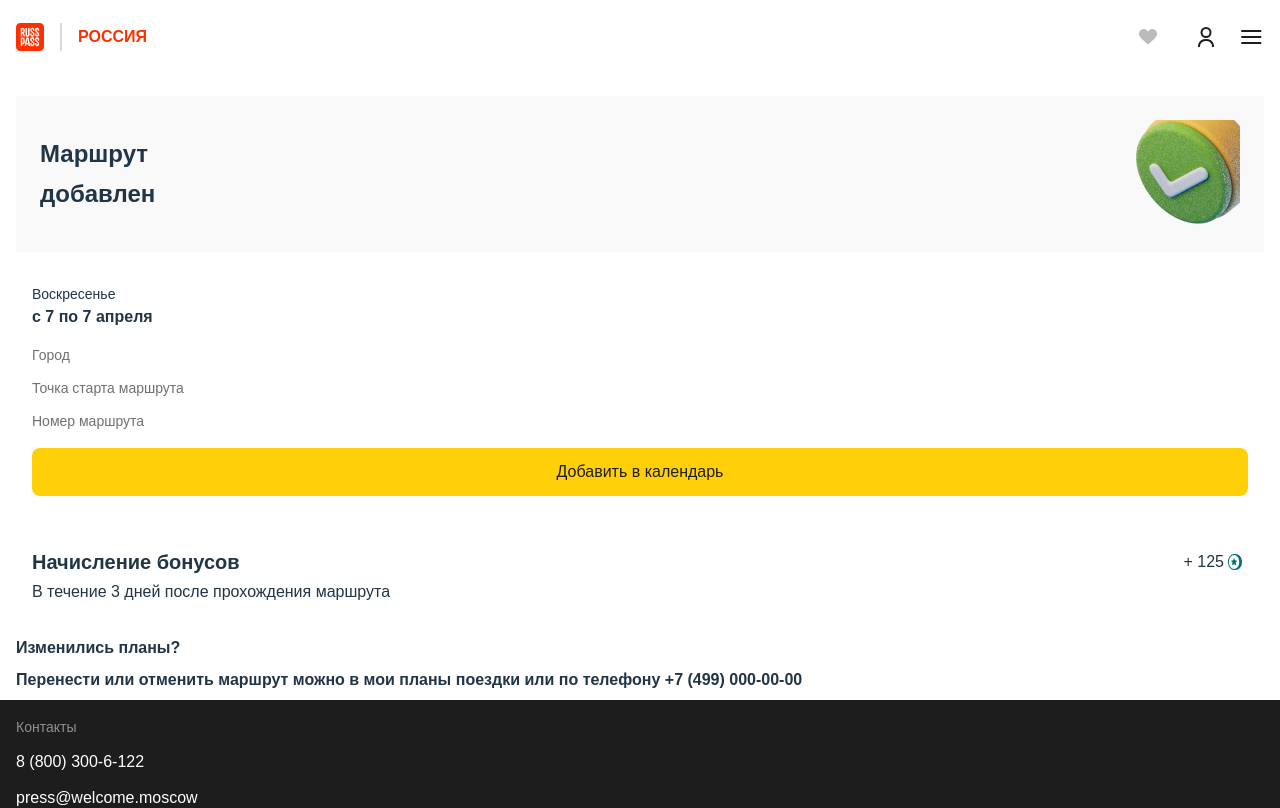
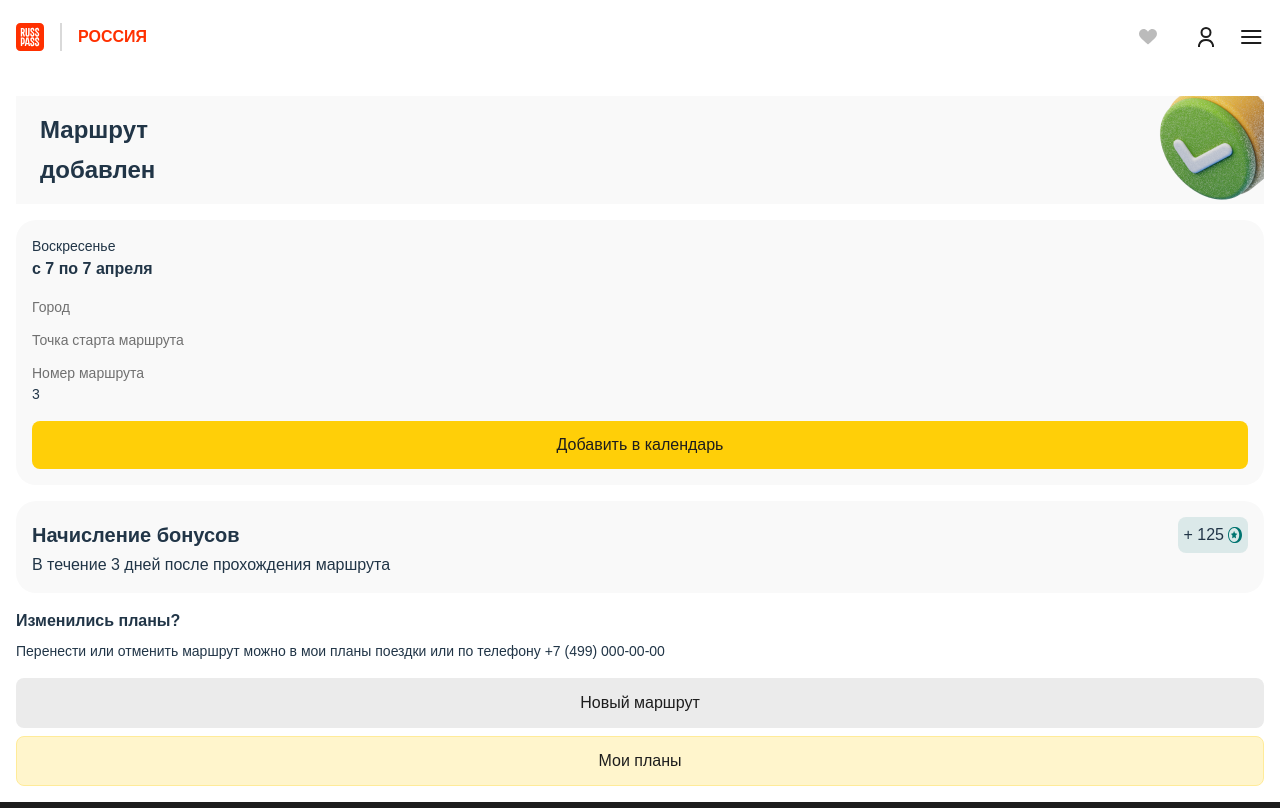
Before and after one commit to lordartemio02/inache-roadtech, a React (Vite) app: page /added-road/1 in a window 1280 px wide. Shown: the top 808 px of the page. Built offline with nearby package versions, Linux system fonts and the light colour scheme; no server answers.

Commit message:
master: update front

```diff
--- a/src/components/Balloon/Balloon.interface.ts
+++ b/src/components/Balloon/Balloon.interface.ts
@@ -33,7 +33,7 @@ export const enum BalloonImagesSrc {
   selfie = "/src/assets/images/Camera.png",
   start = "/src/assets/images/Flag.png",
   pin = "/src/assets/images/Pin.png",
-  ej = "/src/assets/images/ежик.png"
+  ej = "/src/assets/images/ej.png",
 }
 
 export const enum BalloonTitles {
--- a/src/components/Banner/Banner.interfaces.ts
+++ b/src/components/Banner/Banner.interfaces.ts
@@ -2,4 +2,5 @@ export type BannerProps = {
   title: string;
   desc: string;
   img: string;
+  onClick?: () => void;
 };
--- a/src/components/Banner/Banner.tsx
+++ b/src/components/Banner/Banner.tsx
@@ -2,16 +2,17 @@ import { FC } from "react";
 import { BannerProps } from "./Banner.interfaces";
 
 const Banner: FC<BannerProps> = (props) => {
-  const { desc, img, title } = props;
+  const { desc, img, title, onClick } = props;
 
   return (
     <div
+      onClick={onClick}
       className={`rounded-16 flex flex-row relative justify-between bg-banner`}>
       <div className="flex flex-col p-4 gap-3 w-full relative z-[10]">
         <h4 className="text-mobile-h4">{title}</h4>
         <p className="text-body-p3">{desc}</p>
       </div>
-      <div className="w-20 h-full z-[10]">
+      <div className="h-full z-[10]">
         <img alt="img" className="min-w-[90px] min-h-[90px]" src={img} />
       </div>
     </div>
--- a/src/components/Header/Header.tsx
+++ b/src/components/Header/Header.tsx
@@ -2,8 +2,8 @@ import { FC, useState } from "react";
 
 import logo from "/logo.svg";
 
+import { useNavigate } from "react-router-dom";
 import {
-  // circleFlagsIcon,
   CloseIcon,
   HamburgerIcon,
   HeartIcon,
@@ -16,6 +16,7 @@ import Navigation from "../Navigation";
 const Header: FC = () => {
   const [isOpenMenu, setIsOpenMenu] = useState(false);
   const isMobile = false;
+  const nav = useNavigate();
 
   const handleClickMenu = () => {
     setIsOpenMenu((prev) => !prev);
@@ -28,7 +29,7 @@ const Header: FC = () => {
       }`}>
       <div className="container flex justify-between items-center py-3">
         <div className="flex items-center gap-[20px]">
-          <div className="flex items-center gap-4">
+          <div className="flex items-center gap-4" onClick={() => nav("/")}>
             <img src={logo} alt="Rosspass" />
             <div className="w-0.5 h-7 rounded-sm bg-natural-500" />
             <div className="uppercase text-brand-100 font-bold">Россия</div>
@@ -52,14 +53,17 @@ const Header: FC = () => {
               leftIcon={<img src={mosturizmIcon} alt="Мои планы" />}>
               { isMobile ? "Проекты Мостуризма" : "" }
             </Button> */}
-            <Button type="thetriary" className="py-2 gap-0" leftIcon={<HeartIcon />}>
-              { isMobile ? "Мои планы" : "" }
+            <Button
+              type="thetriary"
+              className="py-2 gap-0"
+              leftIcon={<HeartIcon />}>
+              {isMobile ? "Мои планы" : ""}
             </Button>
             <Button
               type="thetriary"
               className="py-2 gap-0"
               leftIcon={<img src={userIcon} alt="Профиль" />}>
-              { isMobile ? "Войти" : "" }
+              {isMobile ? "Войти" : ""}
             </Button>
             {/* <Button type="thetriary" className="py-2">
               <img src={circleFlagsIcon} alt="Локализация" />
@@ -69,8 +73,12 @@ const Header: FC = () => {
                 aria-hidden
                 onClick={handleClickMenu}
                 className="py-2 flex items-center gap-2 cursor-pointer">
-                {isOpenMenu ? <CloseIcon stroke="#000000" /> : <HamburgerIcon />}
-                { isMobile ? "Меню" : "" }
+                {isOpenMenu ? (
+                  <CloseIcon stroke="#000000" />
+                ) : (
+                  <HamburgerIcon />
+                )}
+                {isMobile ? "Меню" : ""}
               </div>
             </div>
           </div>
--- a/src/pages/AddedRoadPage.tsx
+++ b/src/pages/AddedRoadPage.tsx
@@ -17,14 +17,14 @@ const AddedRoadPage = () => {
         <Loader />
       ) : (
         <div className="px-4">
-          <div className="flex flex-row justify-between items-center bg-[#F9F9F9] p-6 mb-4">
+          <div className="flex flex-row justify-between items-center bg-[#F9F9F9] pl-6 mb-4">
             <p className="flex flex-col gap-1 text-[24px] font-bold">
               <span>Маршрут</span>
               <span>добавлен</span>
             </p>
             <img src={roadAdd} alt="road add" />
           </div>
-          <div className="flex flex-col rounded-20 p-4 mb-4">
+          <div className="flex flex-col rounded-20 p-4 bg-[#F9F9F9] mb-4">
             <p className="text-[14px]">Воскресенье</p>
             <p className="text-[16px] font-bold mb-4">
               с 7 по {7 + (Number(data?.days_count) || 0)} апреля
@@ -34,13 +34,13 @@ const AddedRoadPage = () => {
             <p className="text-[14px] text-[#707070]">Точка старта маршрута</p>
             <p className="text-[14px] mb-3">{data?.points[0].address}</p>
             <p className="text-[14px] text-[#707070]">Номер маршрута</p>
-            <p className="text-[14px] mb-4">{data?.id}</p>
+            <p className="text-[14px] mb-4">3</p>
             <Button onClick={() => {}}>Добавить в календарь</Button>
           </div>
-          <div className="flex flex-col rounded-20 p-4 mb-4">
+          <div className="flex flex-col rounded-20 p-4 mb-4 bg-[#F9F9F9]">
             <div className="flex flex-row justify-between items-center">
               <p className="text-[20px] font-bold">Начисление бонусов</p>
-              <div className="flex flex-row items-center gap-1 justify-center rounded-8 p-[6px]">
+              <div className="flex flex-row items-center gap-1 justify-center rounded-8 p-[6px] bg-[#0074701F]">
                 <span>+ 125</span>
                 <UnionIcon />
               </div>
@@ -48,10 +48,16 @@ const AddedRoadPage = () => {
             <p>В течение 3 дней после прохождения маршрута</p>
           </div>
           <p className="text-[16px] font-bold mb-2">Изменились планы?</p>
-          <p className="text-[16px] font-bold mb-2">
+          <p className="text-[14px] mb-4">
             Перенести или отменить маршрут можно в мои планы поездки или
             по телефону +7 (499) 000-00-00
           </p>
+          <Button type="secondary" className="mb-2 w-full">
+            Новый маршрут
+          </Button>
+          <Button type="secondary2" className="w-full mb-4">
+            Мои планы
+          </Button>
         </div>
       )}
     </Layout>
--- a/src/pages/BasePage.tsx
+++ b/src/pages/BasePage.tsx
@@ -10,6 +10,7 @@ import {
   TrainIcon,
 } from "../assets/icons";
 import point from "../assets/images/Point.png";
+import tamagochi from "../assets/images/Tam.png";
 import Banner from "../components/Banner";
 import Button from "../components/Button";
 import CarouselMain from "../components/CarouselMain";
@@ -39,10 +40,6 @@ const BasePage = () => {
   const onSearch = () => {
     nav(`/road/4d6390e5-0a3d-4366-88c2-26d61e64bfa1`);
   };
-
-  console.log("====================================");
-  console.log(datas);
-  console.log("====================================");
 
   return (
     <Layout hideFooter>
@@ -101,11 +98,20 @@ const BasePage = () => {
           <CarouselMain images={data[0].images} />
         </div>
         <div className="my-5 px-4">
-          <Banner
-            title="Маршруты"
-            desc="Популярные маршруты и планировщик путешествий: гулять это интересно!"
-            img={point}
-          />
+          {typeSelected === TypesRoadSearch.ROAD ? (
+            <Banner
+              title="Герой RUSSPASS с вами!"
+              desc="Проходите маршрут, выполняйте задания и получайте подарки вместе с героем RUSSPASS"
+              img={tamagochi}
+            />
+          ) : (
+            <Banner
+              onClick={() => onCLickType(TypesRoadSearch.ROAD)}
+              title="Маршруты"
+              desc="Популярные маршруты и планировщик путешествий: гулять это интересно!"
+              img={point}
+            />
+          )}
         </div>
 
         <SearchMainBlock>
--- a/src/pages/StoryLocationPage.tsx
+++ b/src/pages/StoryLocationPage.tsx
@@ -8,9 +8,8 @@ import Layout from "../components/Layout";
 import data from "../mock/cardsList.json";
 
 const StoryLocationPage = () => {
-  // const { id } = useParams();
-  // const { data, isLoading } = useGetRouteByIdQuery({ id });
-  const [currentIndex, setCurrentIndex] = useState(1);
+  // const { data: datas, isLoading } = useGetPointByIdQuery({ id });
+  const [_, setCurrentIndex] = useState(1);
   const nav = useNavigate();
 
   const onChangeIndex = (index: number) => {
@@ -24,9 +23,7 @@ const StoryLocationPage = () => {
   return (
     <Layout hideFooter>
       <div
-        className={`bg-[url(${
-          data[0].images[currentIndex - 1]?.image
-        })] h-[546px] bg-center`}>
+        className={`bg-[url("https://penza-online.ru/upload/articles/2023/643d24a6c2e11.jpeg")] h-[546px] bg-center`}>
         <div className="flex flex-row justify-between p-4">
           <Button
             type="outline"
@@ -39,18 +36,10 @@ const StoryLocationPage = () => {
       </div>
       <div className="fixed w-full bottom-4 h-[394px]">
         <div
-          className="absolute -top-40 left-9 flex flex-col items-center"
+          className="absolute -top-20 left-9 flex flex-col items-center"
           onClick={() => nav("/story/info")}>
-          <CircleImage size="h-10 w-10" img={data[0].images[0].avatar} />
+          <CircleImage size="h-10 w-10" img={data[0].images[0].avatar || ""} />
           <div className="bg-white w-[1px] h-28"></div>
-        </div>
-        <div className="absolute -top-52 right-12 flex flex-col items-center">
-          <CircleImage size="h-10 w-10" img={data[0].images[0].avatar} />
-          <div className="bg-white w-[1px] h-60"></div>
-        </div>
-        <div className="absolute -top-64 right-36 flex flex-col items-center">
-          <CircleImage size="h-10 w-10" img={data[0].images[0].avatar} />
-          <div className="bg-white w-[1px] h-60"></div>
         </div>
         <CarouselStories
           onChangeIndex={onChangeIndex}
```
Also changed, not shown: src/assets/images/Tam.png (added).
